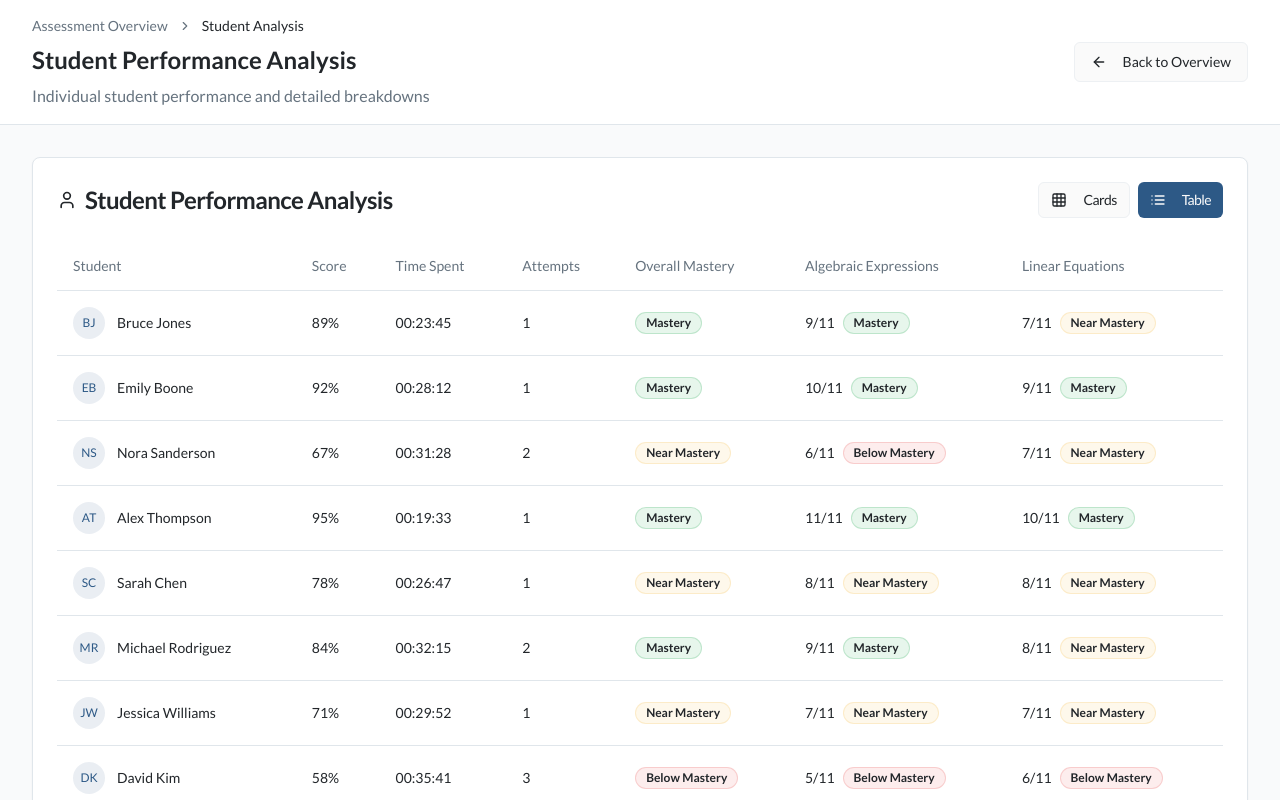
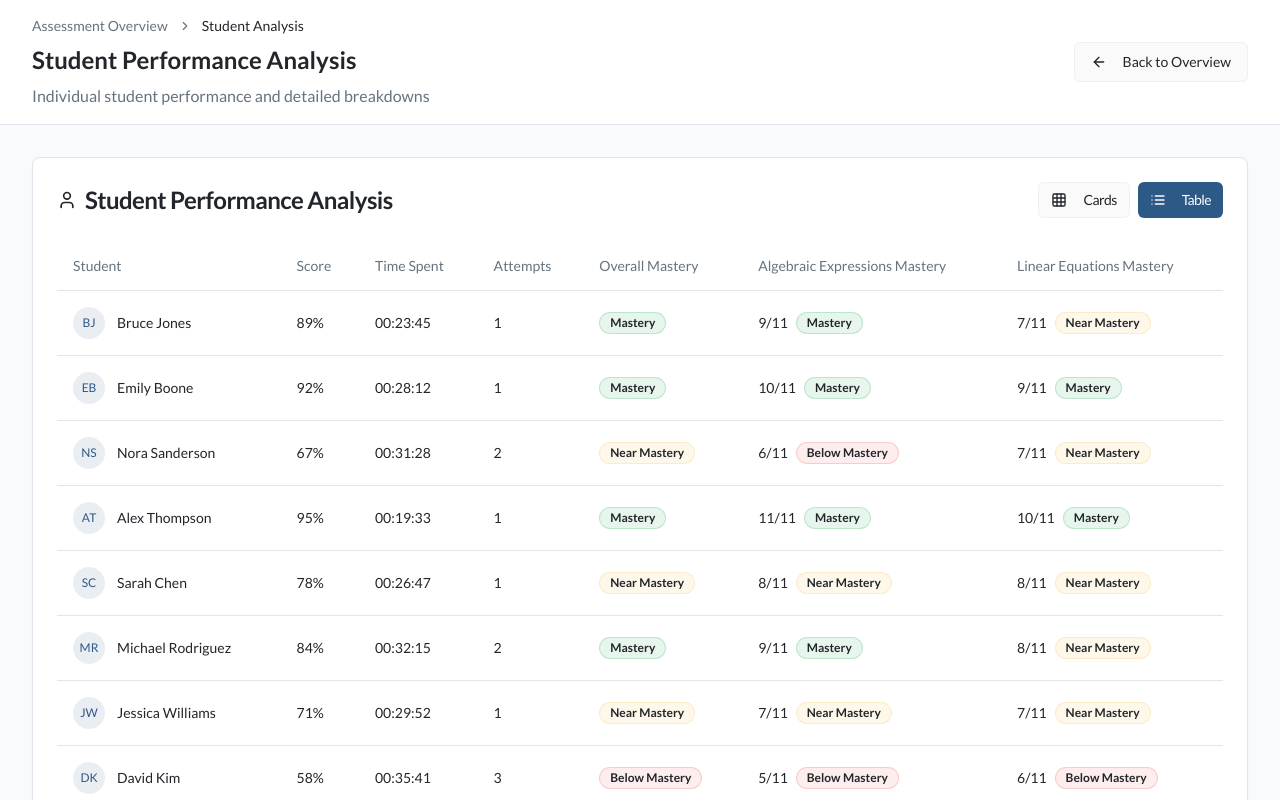
Before and after one commit to MikeBlom/ams-quiz-report, a React (Vite) app: page /assessment/students in a window 1280 px wide. Shown: the top 800 px of the page. Built offline with nearby package versions, Linux system fonts and the light colour scheme.

Commit message:
Update student performance table
Separate standards mastery from overall mastery in the student performance table view and add labels for standards mastery.

```diff
--- a/src/components/StudentAnalysis.tsx
+++ b/src/components/StudentAnalysis.tsx
@@ -348,8 +348,8 @@ const StudentAnalysis = () => {
               <TableHead>Time Spent</TableHead>
               <TableHead>Attempts</TableHead>
               <TableHead>Overall Mastery</TableHead>
-              <TableHead>Algebraic Expressions</TableHead>
-              <TableHead>Linear Equations</TableHead>
+              <TableHead>Algebraic Expressions Mastery</TableHead>
+              <TableHead>Linear Equations Mastery</TableHead>
             </TableRow>
           </TableHeader>
           <TableBody>
```
